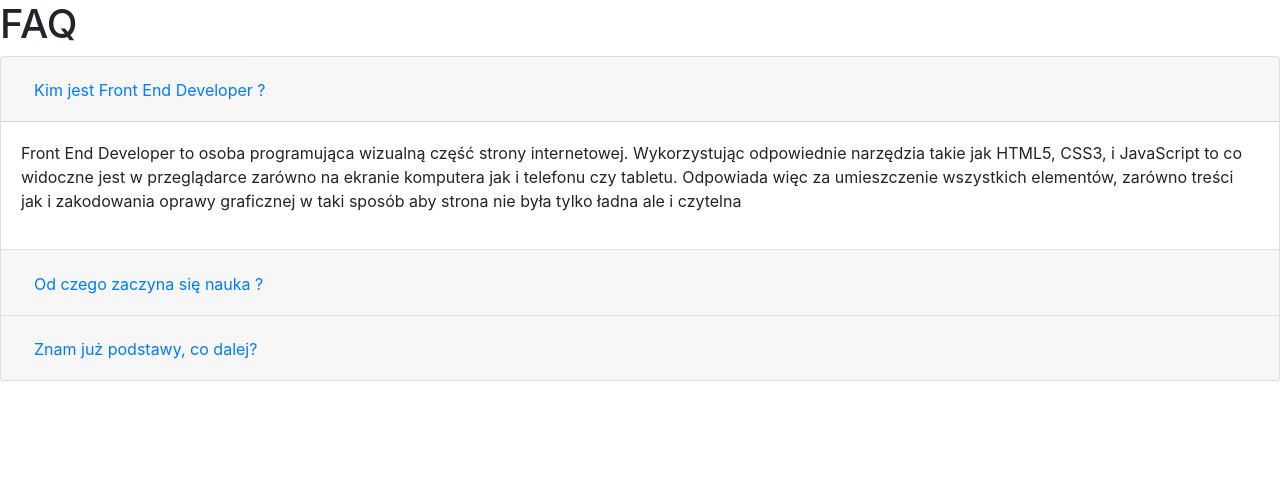
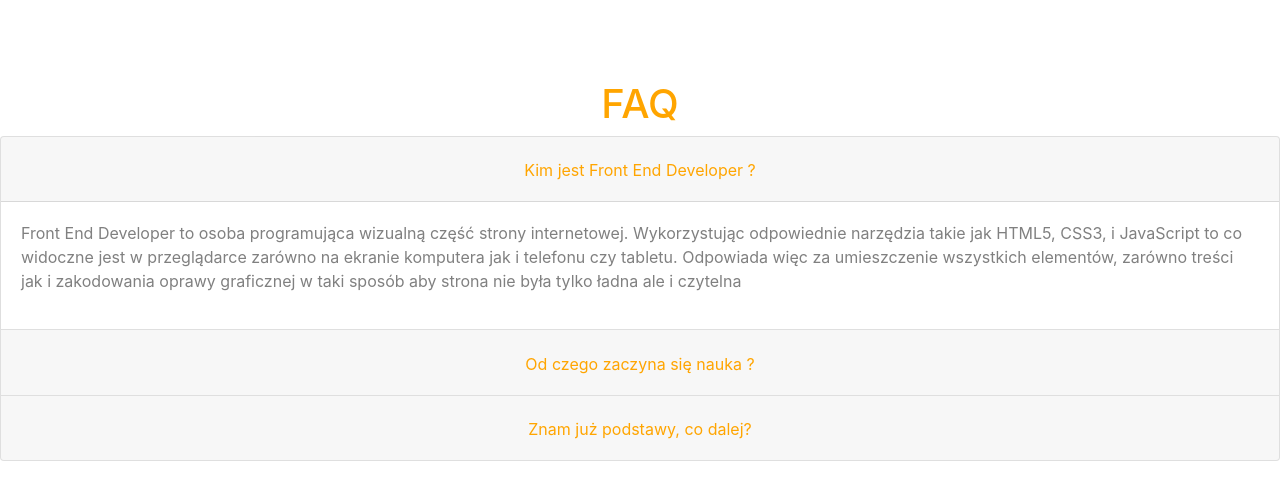
Before and after one commit to pachumat1993/Little_Bootstrap_Project, a plain HTML site: page index.html in a window 1280 px wide. Drawn offline with nearby package versions, Linux system fonts and the light colour scheme.

Commit message:
zakonczono edycje podstwowych stylow, wycentorwanie tekstu- dalsza edycja

```diff
--- a/css/style.css
+++ b/css/style.css
@@ -0,0 +1,46 @@
+
+
+.faq {
+    text-align: center;
+    color: orange;
+    margin-top: 10vh;
+}
+
+.span1{
+color: orange;
+
+
+}
+
+
+
+.par1{
+    color:gray;
+
+}
+
+
+.span2 {
+    color: orange;
+
+    }
+
+    .par2 {
+        color:gray;
+
+    }
+
+
+.span3 {
+    color: orange;
+
+    }
+
+    .par3{
+        color:gray;
+
+    }
+
+    .blok1, .blok2,.blok3 {
+        text-align: center;
+    }
--- a/index.html
+++ b/index.html
@@ -24,8 +24,9 @@
         <h1 class="faq">FAQ</h1>
         <div class="card">
             <div class="card-header" id="headingOne">
-            <h2 class="mb-0">
-              <button class="btn btn-link" type="button" data-toggle="collapse" data-target="#collapseOne" aria-expanded="true" aria-controls="collapseOne">
+                <h2 class="mb-0 blok1">
+                    <button class="btn btn-link" type="button" data-toggle="collapse" data-target="#collapseOne"
+                        aria-expanded="true" aria-controls="collapseOne">
                         <span class="span1">Kim jest Front End Developer ? </span>
                     </button>
                 </h2>
@@ -33,30 +34,47 @@
 
             <div id="collapseOne" class="collapse show" aria-labelledby="headingOne" data-parent="#accordionExample">
                 <div class="card-body">
-              <p class="par1">Front End Developer to osoba programująca wizualną część strony internetowej. Wykorzystując odpowiednie narzędzia takie jak HTML5, CSS3, i JavaScript to co widoczne jest w przeglądarce zarówno na ekranie komputera jak i telefonu czy tabletu.
-                Odpowiada więc za umieszczenie wszystkich elementów, zarówno treści jak i zakodowania oprawy graficznej w taki sposób aby strona nie była tylko ładna ale i czytelna</p>
+                    <p class="par1">Front End Developer to osoba programująca wizualną część strony internetowej.
+                        Wykorzystując odpowiednie narzędzia takie jak HTML5, CSS3, i JavaScript to co widoczne jest w
+                        przeglądarce zarówno na ekranie komputera jak i telefonu czy tabletu.
+                        Odpowiada więc za umieszczenie wszystkich elementów, zarówno treści jak i zakodowania oprawy
+                        graficznej w taki sposób aby strona nie była tylko ładna ale i czytelna</p>
                 </div>
             </div>
         </div>
         <div class="card">
             <div class="card-header" id="headingTwo">
-            <h2 class="mb-0">
-              <button class="btn btn-link collapsed" type="button" data-toggle="collapse" data-target="#collapseTwo" aria-expanded="false" aria-controls="collapseTwo">
+                <h2 class="mb-0 blok2">
+                    <button class="btn btn-link collapsed" type="button" data-toggle="collapse"
+                        data-target="#collapseTwo" aria-expanded="false" aria-controls="collapseTwo">
                         <span class="span2">Od czego zaczyna się nauka ?</span>
                     </button>
                 </h2>
             </div>
             <div id="collapseTwo" class="collapse" aria-labelledby="headingTwo" data-parent="#accordionExample">
                 <div class="card-body">
-              <p class="par2">Nauka zaczyna się od podstaw. Na początku poznasz środowisko pracy Front End Developera czyli IDE. Kurs Front End Developer to zintegrowanie oprogramowanie wraz z pluginami, które nie tylko umożliwiają tworzenie stron, ale i ułatwiają to zadanie. Na kursie Front End Developer, nauczymy Cię korzystać z repozytorium GIT, dzięki któremu będziesz zapisywać postępy prac na bieżąco. W przyszłości ułatwi Ci to pracę w zespole, ponieważ pozwala na równoległe wprowadzanie zmian i tym samym zabezpiecza przed nadpisaniem projektu przez inną osobę. Kiedy nauczysz się już przygotowywać środowisko pracy Front End Developera, zaczniesz zagłębiać tajniki HTML5. Język ten służy do tworzenia stron internetowych przy użyciu znaczników semantycznych. Dowiesz się od czego zacząć i jak sprawić by Twój projekt był przejrzysty i działał prawidłowo na wszystkich przeglądarkach. Oprócz tego zdobędziesz wiedzę na temat CSS3, czyli kaskadowych arkuszy styli pozwalajacych na ułożenie i pokolorowanie elementów na stronie, dokładnie w taki sposób, jaki chcesz oraz nawet na tworzenie animacji.
-                Dodatkowo nauczysz się stosować technologię RWD, dostosowującą projekt do różnych urządzeń mobilnych.</p>
+                    <p class="par2">Nauka zaczyna się od podstaw. Na początku poznasz środowisko pracy Front End
+                        Developera czyli IDE. Kurs Front End Developer to zintegrowanie oprogramowanie wraz z pluginami,
+                        które nie tylko umożliwiają tworzenie stron, ale i ułatwiają to zadanie. Na kursie Front End
+                        Developer, nauczymy Cię korzystać z repozytorium GIT, dzięki któremu będziesz zapisywać postępy
+                        prac na bieżąco. W przyszłości ułatwi Ci to pracę w zespole, ponieważ pozwala na równoległe
+                        wprowadzanie zmian i tym samym zabezpiecza przed nadpisaniem projektu przez inną osobę. Kiedy
+                        nauczysz się już przygotowywać środowisko pracy Front End Developera, zaczniesz zagłębiać
+                        tajniki HTML5. Język ten służy do tworzenia stron internetowych przy użyciu znaczników
+                        semantycznych. Dowiesz się od czego zacząć i jak sprawić by Twój projekt był przejrzysty i
+                        działał prawidłowo na wszystkich przeglądarkach. Oprócz tego zdobędziesz wiedzę na temat CSS3,
+                        czyli kaskadowych arkuszy styli pozwalajacych na ułożenie i pokolorowanie elementów na stronie,
+                        dokładnie w taki sposób, jaki chcesz oraz nawet na tworzenie animacji.
+                        Dodatkowo nauczysz się stosować technologię RWD, dostosowującą projekt do różnych urządzeń
+                        mobilnych.</p>
                 </div>
             </div>
         </div>
         <div class="card">
             <div class="card-header" id="headingThree">
-            <h2 class="mb-0">
-              <button class="btn btn-link collapsed" type="button" data-toggle="collapse" data-target="#collapseThree" aria-expanded="false" aria-controls="collapseThree">
+                <h2 class="mb-0 blok3">
+                    <button class="btn btn-link collapsed" type="button" data-toggle="collapse"
+                        data-target="#collapseThree" aria-expanded="false" aria-controls="collapseThree">
                         <span class="span3"> Znam już podstawy, co dalej?</span>
                     </button>
                 </h2>
@@ -66,7 +84,8 @@
                     <p class="par3">Znasz już podstawy. Zastanów się w którym kierunku, chcesz podążać.
                         Przeanalizuj umiejętności, których się nauczyłaś/łeś.
                         Pomyśl o swoich najmocniejszych stronach w programowaniu, i wtedy zdecyduj.
-                 Może wolisz JavaScript, idź w tym kierunku, rozwijasj się, albo jednak bardziej wolisz efekty wizualny, rozwijaj umiejętnosci CSS.
+                        Może wolisz JavaScript, idź w tym kierunku, rozwijasj się, albo jednak bardziej wolisz efekty
+                        wizualny, rozwijaj umiejętnosci CSS.
                         To od Ciebie zależy co i jak będziesz programował.
                         Wybór należy do Ciebie.
                     </p>
```
Lines whose indentation alone changed are shown as unchanged.
